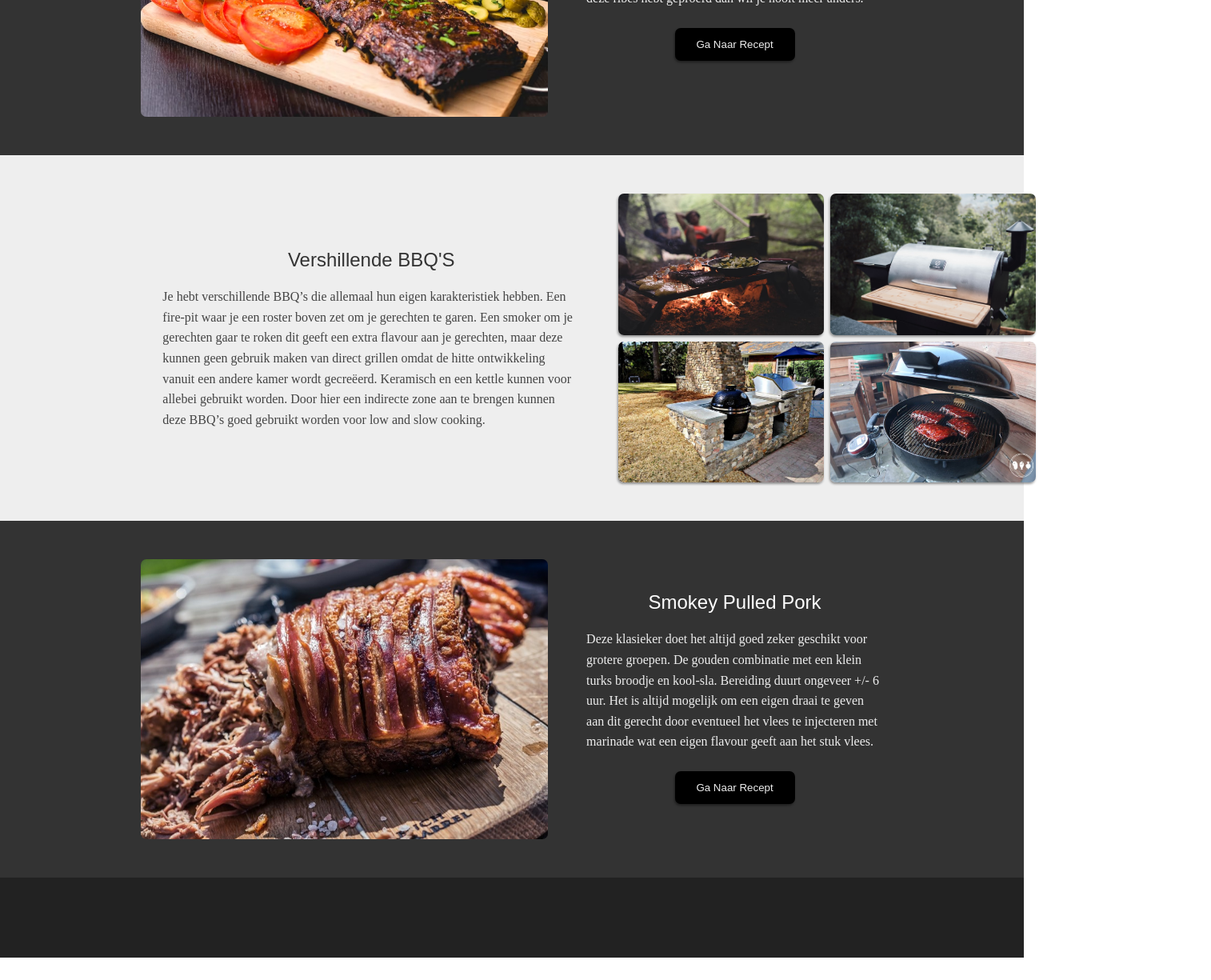
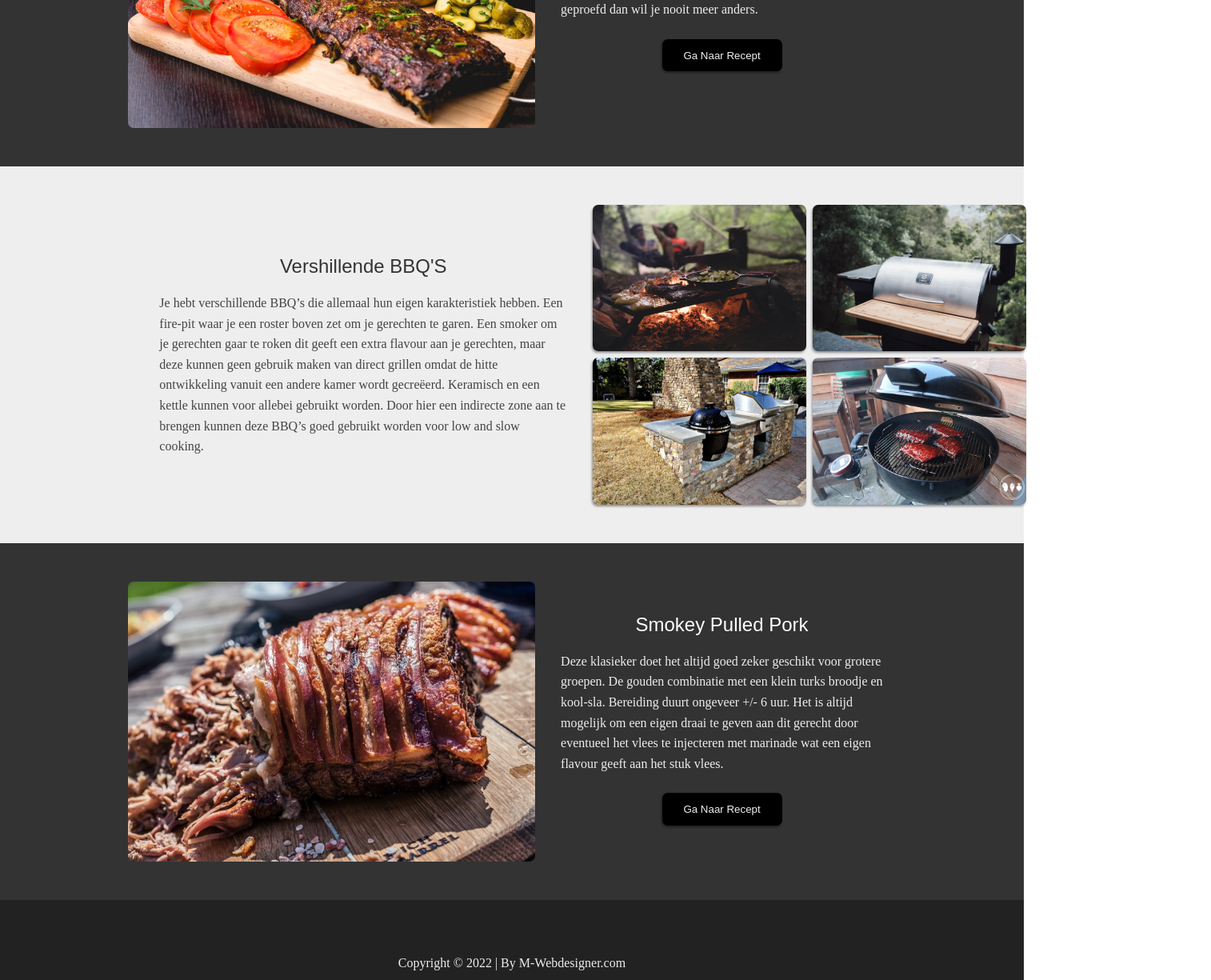
Before and after one commit to mmdw1976/bbq-react, a React (Create React App) app: page / in a window 1280 px wide. Shown: the part 1369-2594 px from the top of the page at 80% size, 1514 px wide, since content can reach past the window. Before the commit the page ends 2566 px from the top, so only its background shows below. Built offline with nearby package versions, Linux system fonts and the light colour scheme; a web font is replaced by a local one.

Commit message:
designed and styled  copyright bar in footer

```diff
--- a/src/components/footer/Footer.css
+++ b/src/components/footer/Footer.css
@@ -3,6 +3,17 @@ footer {
   background-color: #222;
   color: #eee;
   display: grid;
+  grid-template-columns: 1fr;
+}
+
+.footer-content {
+  display: grid;
   grid-template-columns: repeat(3, 1fr);
   justify-content: center;
 }
+
+.footer-bottom {
+  display: flex;
+  justify-content: center;
+  align-items: flex-end;
+}
--- a/src/components/footer/Footer.js
+++ b/src/components/footer/Footer.js
@@ -6,6 +6,10 @@ import './Footer.css';
 const Footer = () => {
     return (
         <footer>
+            <div className="footer-content"></div>
+            <div className="footer-bottom">
+                <p>Copyright &copy; 2022 | By M-Webdesigner.com</p>
+            </div>
         </footer>
      );
 }
--- a/src/components/home/Sections.css
+++ b/src/components/home/Sections.css
@@ -35,7 +35,7 @@
 .section-container__picture {
     display: grid;
     grid-template-columns: 1fr;
-    padding: 1rem;
+    padding: 1rem 0;
     justify-items: center;
 }
 
@@ -43,7 +43,7 @@
     display: grid;
     grid-template-columns: repeat(2, 1fr);
     grid-gap: .5rem;
-    padding: 1rem;
+    padding: 1rem 0;
 }
 
 .tumb-pic {
```
Lines whose indentation alone changed are shown as unchanged.
